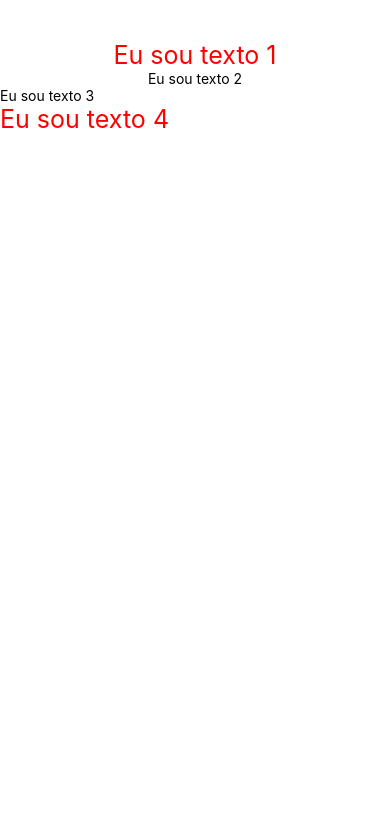
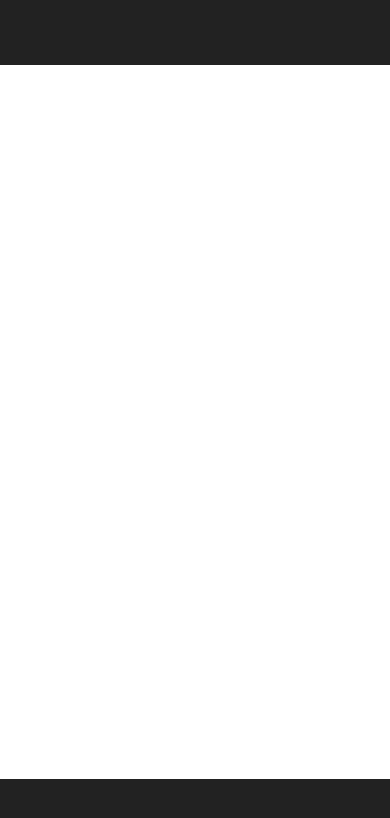
Before and after one commit to ilima12/Curso-React-Native, a React Native app: screen / in a window 390 px wide. Shown: the top 818 px of the page. Built offline with nearby package versions, Linux system fonts and the light colour scheme.

Commit message:
aprendendo a adicionar margens em campos coloridos

```diff
--- a/App.js
+++ b/App.js
@@ -1,32 +1,22 @@
 import React, { Component } from 'react';
-import { View, Text, StyleSheet } from 'react-native';
+import { View, Text } from 'react-native';
 
 class App extends Component {
   render(){
     return (
-      <View style={styles.area}>
+    <View style={{flex:1, backgroundColor: '#222'}}>
 
-        <Text style={[styles.textoPrincipal, styles.alinhaTexto]}>Eu sou texto 1</Text>
-        <Text style={styles.alinhaTexto}>Eu sou texto 2</Text>
-        <Text>Eu sou texto 3</Text>
-        <Text style={styles.textoPrincipal}>Eu sou texto 4</Text>
+      <View style={{height: 65, backgroundColor: '#222'}}>
+      </View>
+      <View style={{flex:2, backgroundColor: '#fff'}}></View>
+      <View style={{height: 65, backgroundColor: '#222'}}></View>
+
+
 
       </View>
     );
   }
 }
 
-const styles = StyleSheet.create({
-  area:{
-    marginTop: 40
-  },
-  textoPrincipal:{
-    fontSize: 25,
-    color: '#FF0000'
-  },
-  alinhaTexto:{
-    textAlign: 'center'
-  }
-});
 
 export default App;
```
